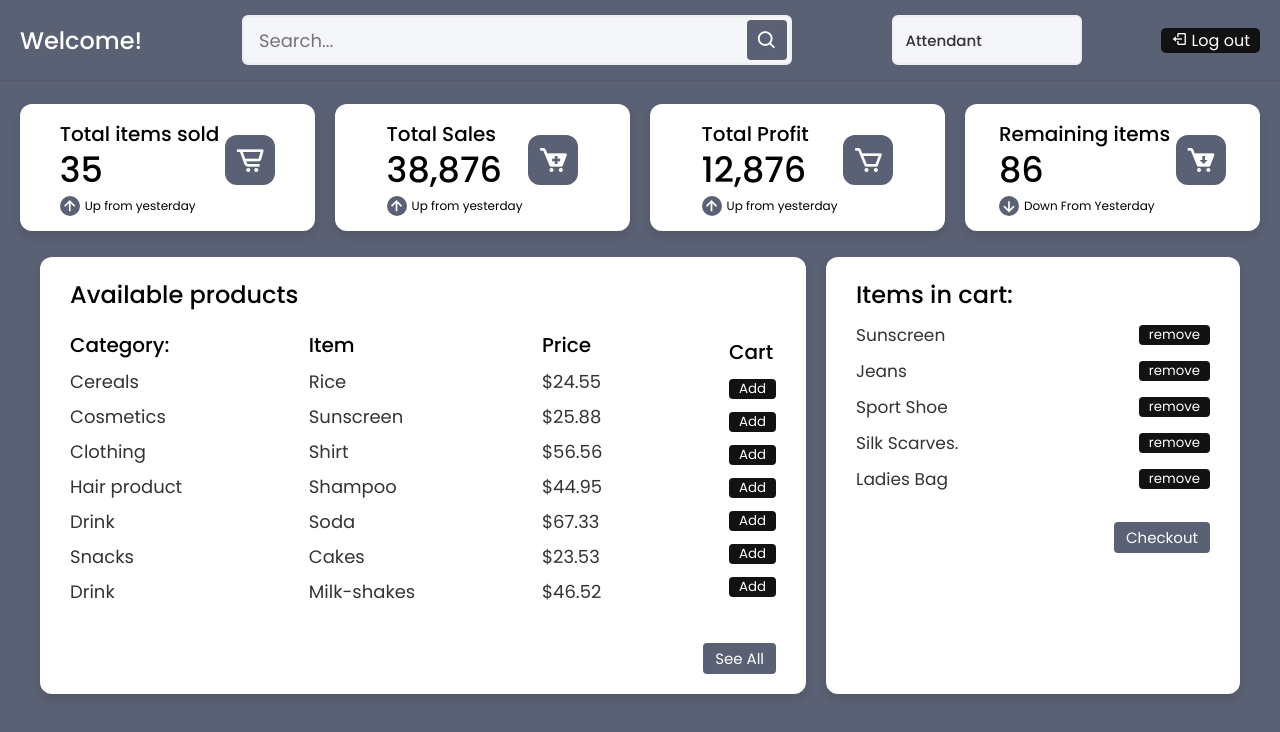
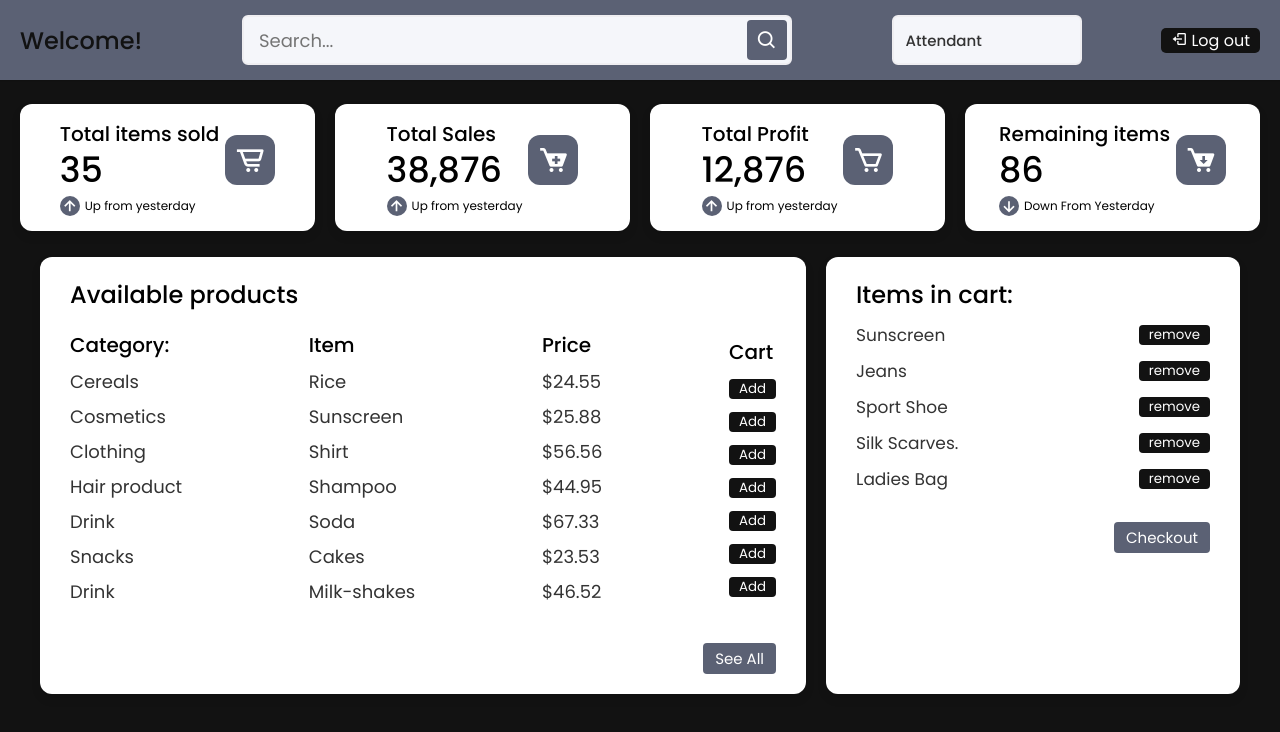
Before and after one commit to rarisenpai/storemanager2.0, a plain HTML site: page index.html in a window 1280 px wide. Drawn offline with nearby package versions, Linux system fonts and the light colour scheme.

Commit message:
Update dash.css

```diff
--- a/dash.css
+++ b/dash.css
@@ -8,7 +8,7 @@
 }
 .home-section{
   position: relative;
-  background-color: #5b6174;
+  background-color: #121212;
   min-height: 100vh;
   width: 100%;
   transition: all 0.5s ease;
@@ -28,7 +28,7 @@
   transition: all 0.5s ease;
 }
 .welcome{
-    color: #fff;
+    color: #121212;
 }
 .home-section nav .welcome{
   display: flex;
```
